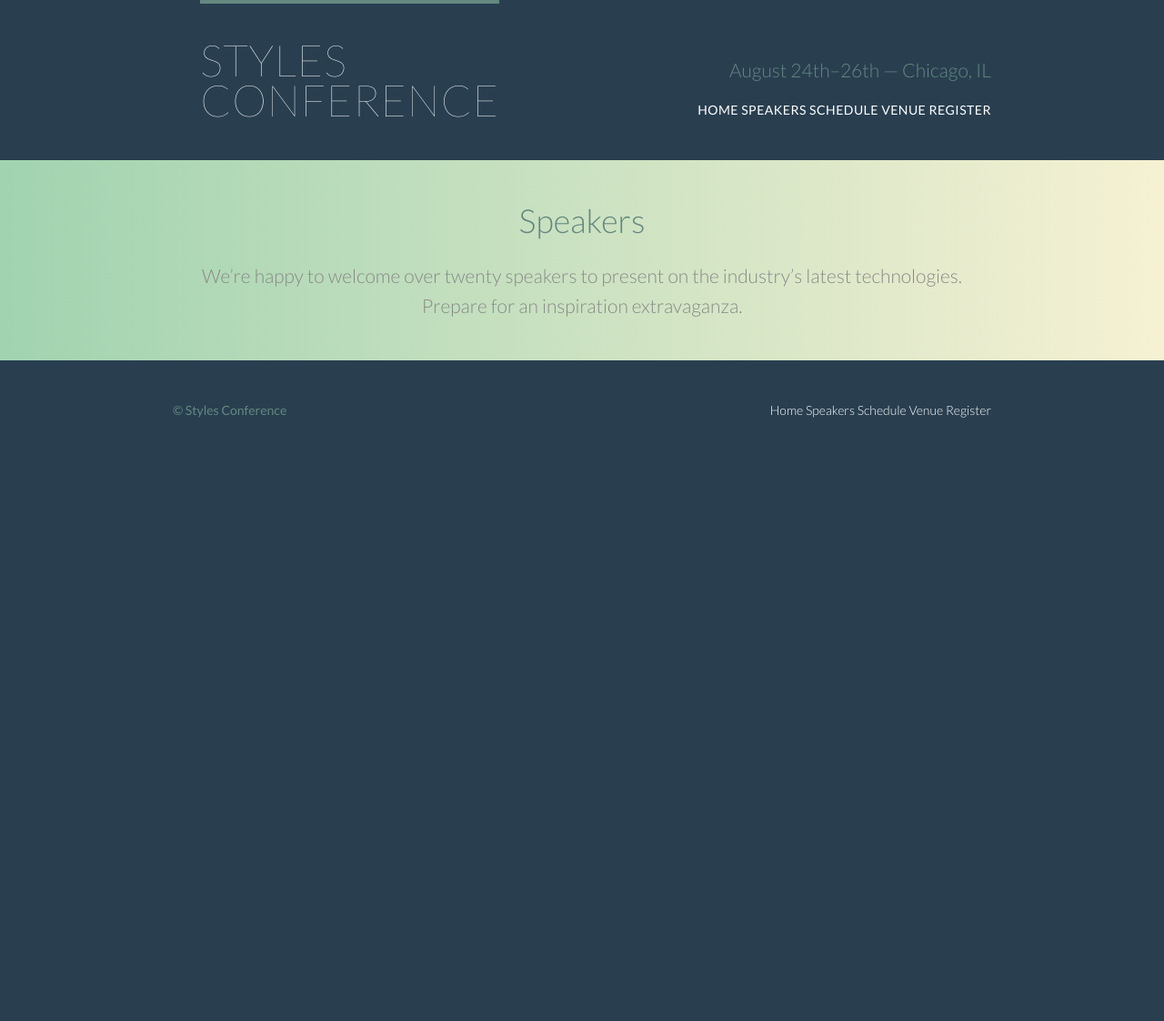
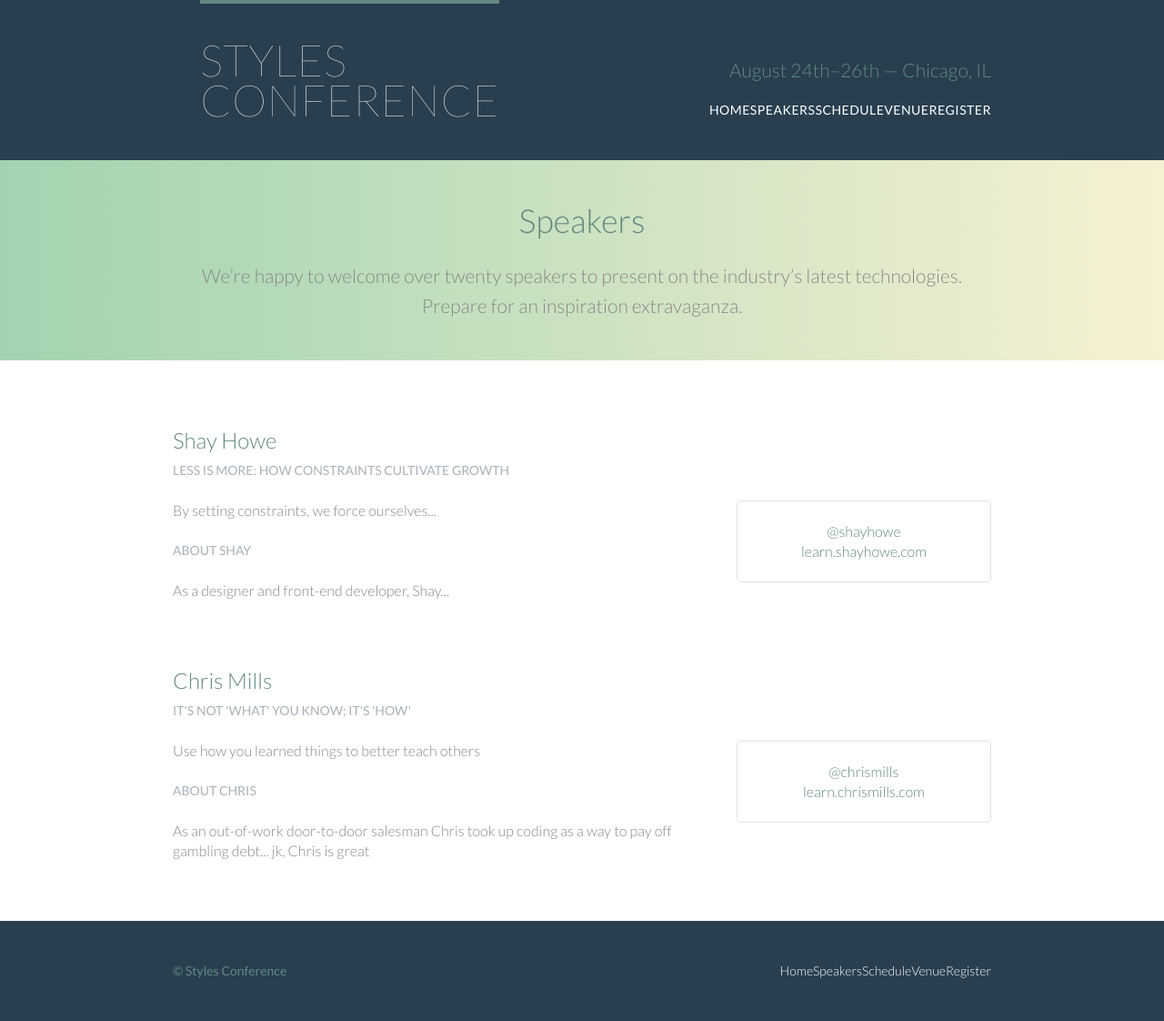
Before and after one commit to pjminer3/shayhowe_tutorial, a plain HTML site: page speakers.html in a window 1280 px wide. Shown: the whole page at 91% size. Before the commit the page ends 800 px from the top, so only its background shows below. Drawn offline with Linux system fonts and the light colour scheme.

Commit message:
Completed Lesson 7: Creating Lists >> Converted navigation bars to horitzontal unordered lists and added list of speakers to the Speakers page

```diff
--- a/assets/stylesheets/main.css
+++ b/assets/stylesheets/main.css
@@ -375,3 +375,31 @@ Navigation
 .nav {
   text-align: right;
 }
+
+.nav li {
+  display: inline-block;
+  vertical-align: top;
+}
+
+.nav li:last-child {
+  margin-right: 0;
+}
+
+
+/*
+===================
+Speaker page styles
+===================
+*/
+
+.speaker-info {
+  border: 1px solid #dfe2e5;
+  border-radius: 5px;
+  margin-top: 88px;
+  padding: 22px 0;
+  text-align: center;
+}
+
+.speaker {
+  margin-bottom: 44px;
+}
--- a/speakers.html
+++ b/speakers.html
@@ -15,11 +15,13 @@
 		</section>
 		<h3 class="tagline">August 24th&ndash;26th &mdash; Chicago, IL</h3>
 		<nav class="primary-nav nav">
-			<a href="index.html">Home</a>
-			<a href="speakers.html">Speakers</a>
-			<a href="schedule.html">Schedule</a>
-			<a href="venue.html">Venue</a>
-			<a href="register.html">Register</a>
+			<ul>
+				<li><a href="index.html">Home</a></li><!--
+				--><li><a href="speakers.html">Speakers</a></li><!--
+				--><li><a href="schedule.html">Schedule</a></li><!--
+				--><li><a href="venue.html">Venue</a></li><!--
+				--><li><a href="register.html">Register</a></li>
+			</ul>
 		</nav>
 	</header>
 
@@ -30,14 +32,55 @@
 		</div>
 	</section>
 
+	<section class="row">
+		<div class="grid">
+			<section class="speaker" id="shay-howe">
+				<div class="col-2-3">
+					<h2>Shay Howe</h2>
+					<h5>Less Is More: How Constraints Cultivate Growth</h5>
+					<p>By setting constraints, we force ourselves...</p>
+					<h5>About Shay</h5>
+					<p>As a designer and front-end developer, Shay...</p>
+				</div><!--
+				--><aside class="col-1-3">
+					<div class="speaker-info">
+						<ul>
+							<li><a href="https://twitter.com/shayhowe">@shayhowe</a></li>
+							<li><a href="http://learn.shayhowe.com/">learn.shayhowe.com</a></li>
+						</ul>
+					</div>
+				</aside>
+			</section>
+			<section id="chris-mills">
+				<div class="col-2-3">
+					<h2>Chris Mills</h2>
+					<h5>It's not 'what' you know; it's 'how'</h5>
+					<p>Use how you learned things to better teach others</p>
+					<h5>About Chris</h5>
+					<p>As an out-of-work door-to-door salesman Chris took up coding as a way to pay off gambling debt... jk, Chris is great</p>
+				</div><!--
+				--><aside class="col-1-3">
+					<div class="speaker-info">
+						<ul>
+							<li><a href="https://twitter.com/chrismills">@chrismills</a></li>
+							<li><a href="http://learn.shayhowe.com/">learn.chrismills.com</a></li>
+						</ul>
+					</div>
+				</aside>
+			</section>
+		</div>
+	</section>
+
 	<footer class="container primary-footer group">
 		<small>&copy; Styles Conference</small>
 		<nav class="nav">
-			<a href="index.html">Home</a>
-			<a href="speakers.html">Speakers</a>
-			<a href="schedule.html">Schedule</a>
-			<a href="venue.html">Venue</a>
-			<a href="register.html">Register</a>
+			<ul>
+				<li><a href="index.html">Home</a></li><!--
+				--><li><a href="speakers.html">Speakers</a></li><!--
+				--><li><a href="schedule.html">Schedule</a></li><!--
+				--><li><a href="venue.html">Venue</a></li><!--
+				--><li><a href="register.html">Register</a></li>
+			</ul>
 		</nav>
 	</footer>
 </body>
```
Also changed, not shown: index.html (+14 -10 lines), register.html (+14 -10 lines), schedule.html (+14 -10 lines), venue.html (+14 -10 lines).
